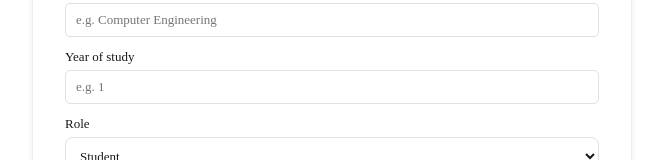
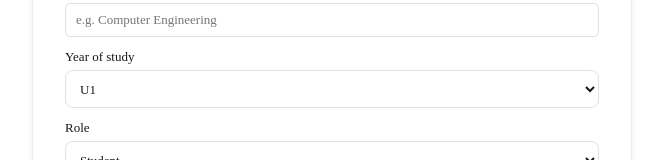
Before and after one commit to Ricchs/CodeJam16-Apricus-Project, a React (Vite) app in the folder Frontend/: page / in a window 1280 px wide. Both pictures are taken after typing "name@example.com", "Sample123" into the empty fields and a click on the button "Create an account". Shown: the part 409-569 px from the top of the page, without its empty margins (308-971 px from the left). Built offline with nearby package versions, Linux system fonts and the light colour scheme.

Commit message:
dropbox year of study

```diff
--- a/Frontend/src/pages/signup/signup.jsx
+++ b/Frontend/src/pages/signup/signup.jsx
@@ -41,7 +41,12 @@ export default function SignupPage({ onShowLogin }) {
 
           <label>
             Year of study
-            <input name="year" type="number" min="1" step="1" placeholder="e.g. 1" required />
+            <select name="year of study" defaultValue="" required>
+              <option value="U1">U1</option>
+              <option value="U2">U2</option>
+              <option value="U3">U3</option>
+              <option value="U4+">U4+</option>
+            </select>
           </label>
 
           <label>
```
